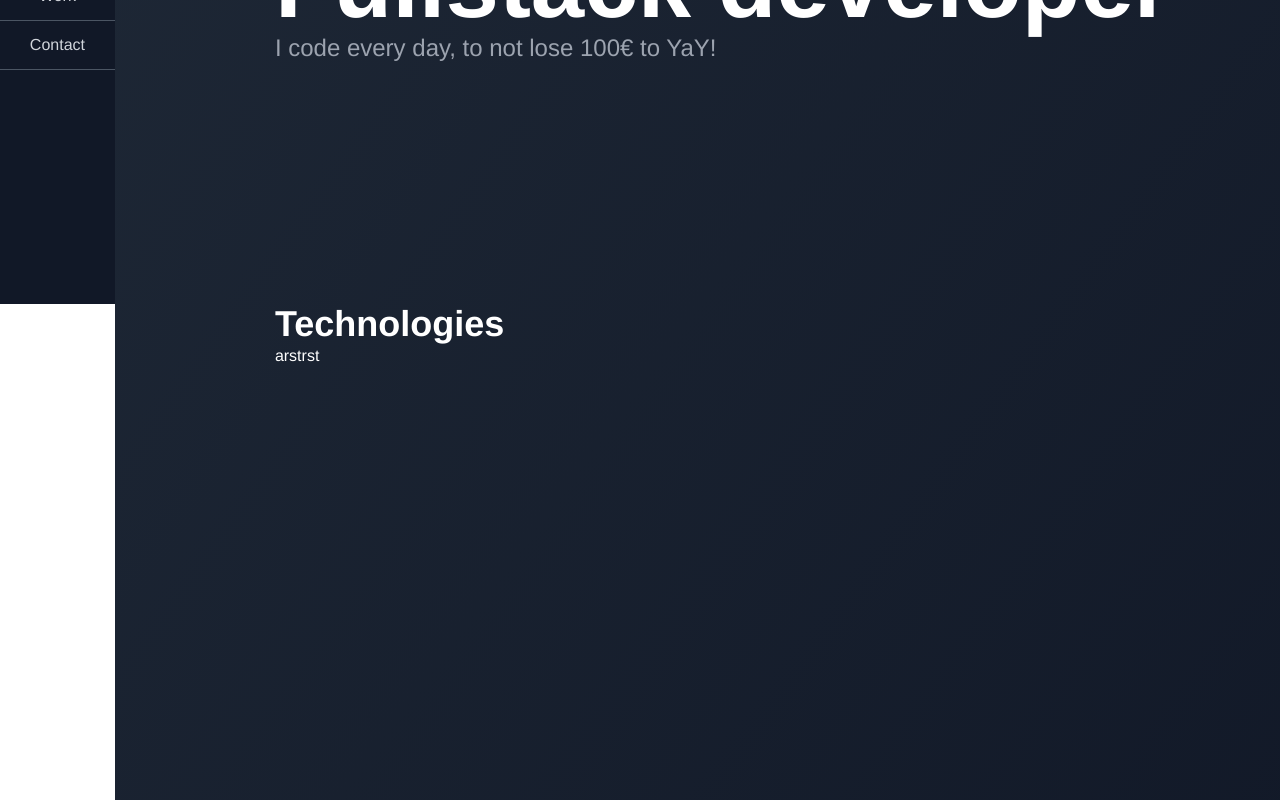
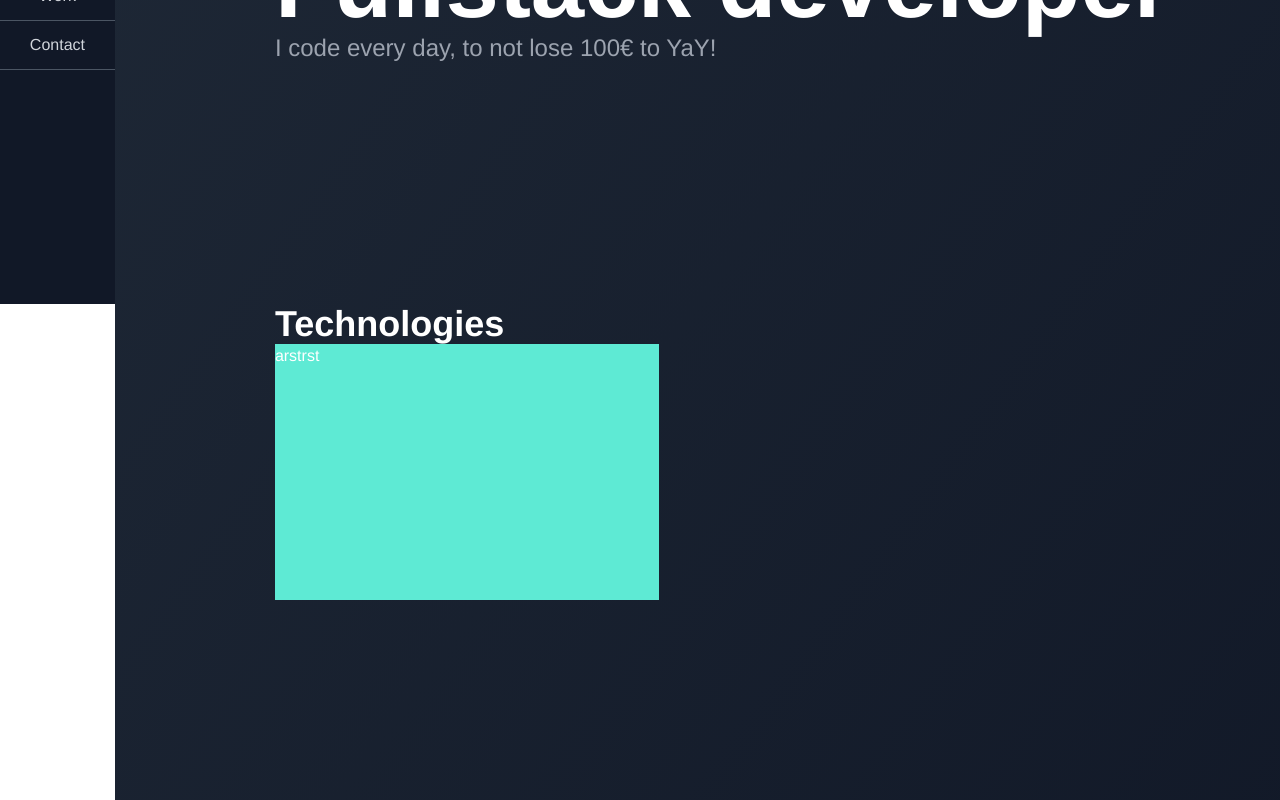
Before and after one commit to Ch4nge/portfolio-tsx-tailwind, a React (Create React App) app: page / in a window 1280 px wide. Shown: the part 496-1296 px from the top of the page. Built offline with nearby package versions, Linux system fonts and the light colour scheme.

Commit message:
Add teal to tailwind configuration

```diff
--- a/tailwind.config.js
+++ b/tailwind.config.js
@@ -6,10 +6,10 @@ module.exports = {
       'sans': ['Helvetica', 'Arial', 'sans-serif']
     },
     extend: {
+      colors: {
+	teal: colors.teal,
+      },
       keyframes: {
-      colors: {
-	teal: colors.teal
-      },
 	wiggle: {
 		'0%': { transform: 'rotate(0deg) scale(1)' },
 		'25%': { transform: 'rotate(-3deg) scale(1.05)' },
```
